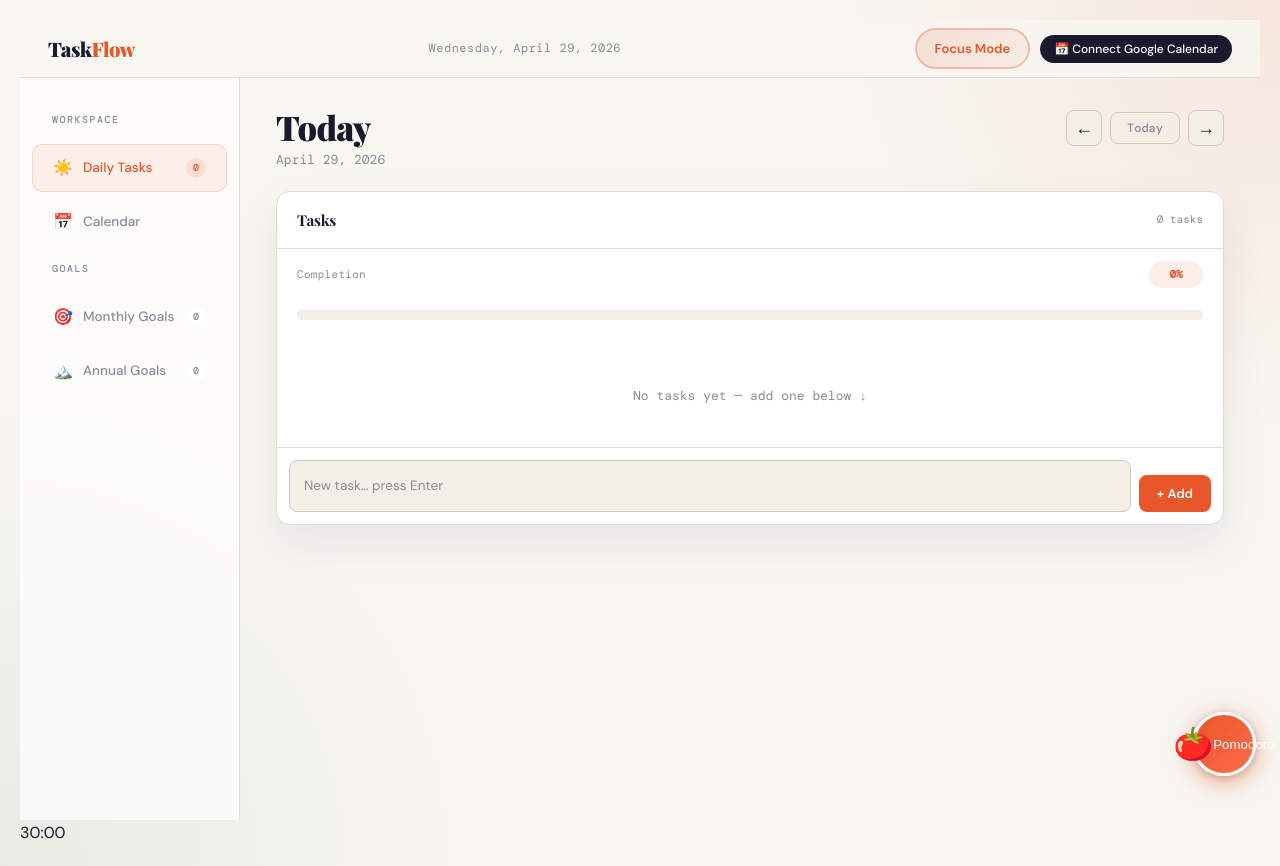
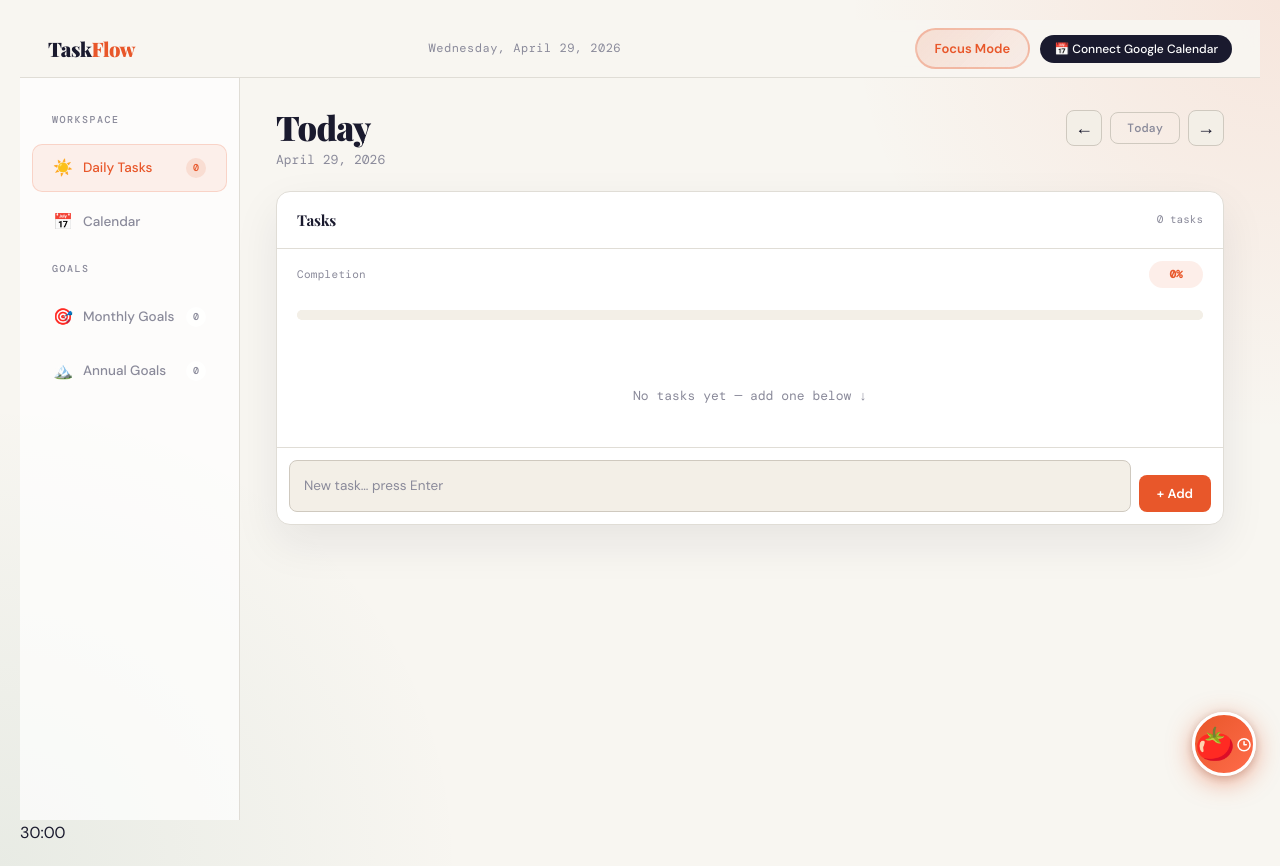
Before and after one commit to MRathi2303/Web_Tech-Project, a plain HTML site: page To_Do.html in a window 1280 px wide. Drawn offline with nearby package versions, Linux system fonts and the light colour scheme; a script that the page names is missing; a web font is replaced by a local one.

Commit message:
UI: replace pomodoro button icon with plain text label 'Pomodoro' (per request)

```diff
--- a/To_Do.html
+++ b/To_Do.html
@@ -965,7 +965,12 @@
     <div class="pomo-float-option" id="pomoFloatResume" style="display:none;"><span>Resume</span><span class="time">▶</span></div>
     <div class="pomo-float-option" id="pomoFloatStop" style="display:none;"><span>Stop</span><span class="time">⏹</span></div>
   </div>
-  <button class="pomo-float-btn" id="pomoFloatBtn" aria-label="Pomodoro timer">Pomodoro</button>
+  <button class="pomo-float-btn" id="pomoFloatBtn" aria-label="Pomodoro timer">
+    <svg class="pomo-icon" width="22" height="22" viewBox="0 0 24 24" fill="none" stroke="white" stroke-width="2" stroke-linecap="round" stroke-linejoin="round" aria-label="Timer icon">
+      <circle cx="12" cy="13" r="8"></circle>
+      <polyline points="12 9 12 13 15 13"></polyline>
+    </svg>
+  </button>
 </div>
 
 <script src="config.js"></script>
```
